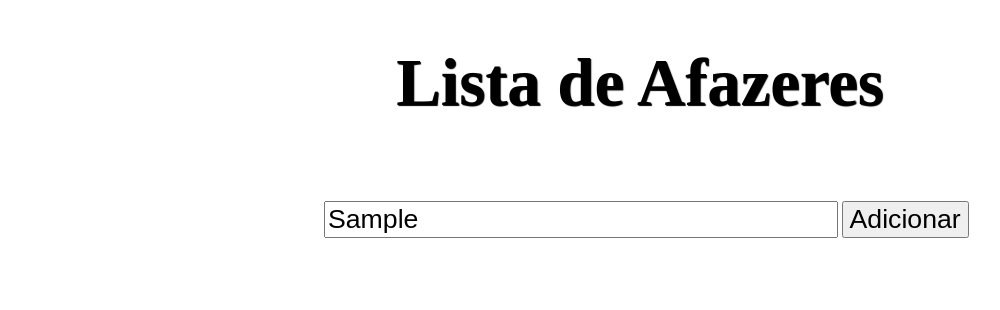
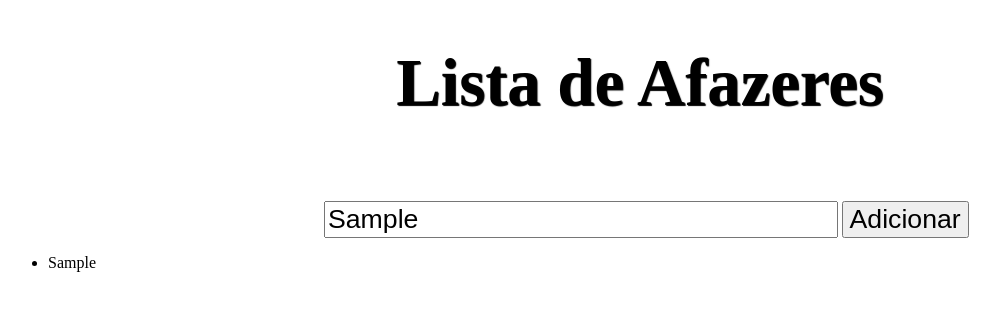
Before and after one commit to felixcolombo/projeto01, a plain HTML site: page index.html in a window 1280 px wide. Both pictures are taken after typing "Sample" into the empty fields and a click on the button "Adicionar". Shown: the whole page, without its empty margins (0-1000 px from the left). Drawn offline with Linux system fonts and the light colour scheme.

Commit message:
addLista

```diff
--- a/index.html
+++ b/index.html
@@ -23,11 +23,36 @@
 
         <button id='btAdd' onclick='addTarefa()'>Adicionar</button>
 
+        <div id='boxLista'>
+            <ul id='minhaLista'>
 
+            </ul>
+
+        </div>
 
     </div>
 
     <script>
+        var item
+        var ul = document.getElementById('minhaLista')
+        var li
+        var itemId
+
+        function addTarefa() {
+            item = document.getElementById('campoTarefa').value.trim()
+            if (item != '') {
+                itemId = ul.childElementCount
+                li = criarItemLista(item, itemId)
+                ul.appendChild(li)
+            }
+        }
+
+        function criarItemLista() {
+            let li = document.createElement('li')
+            li.setAttribute('index', itemId)
+            li.appendChild(document.createTextNode(item))
+            return (li)
+        }
     </script>
 </body>
 
```
